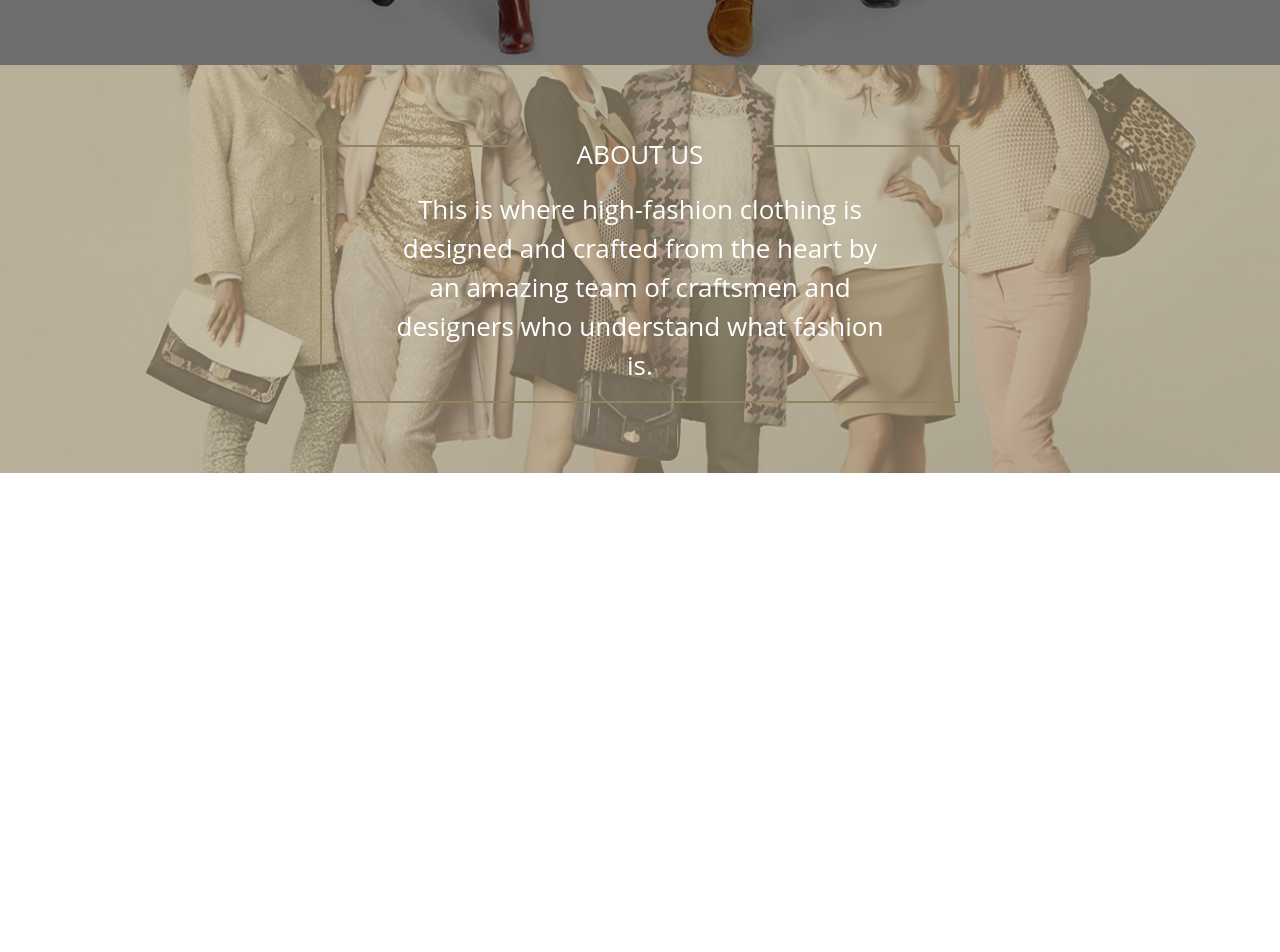
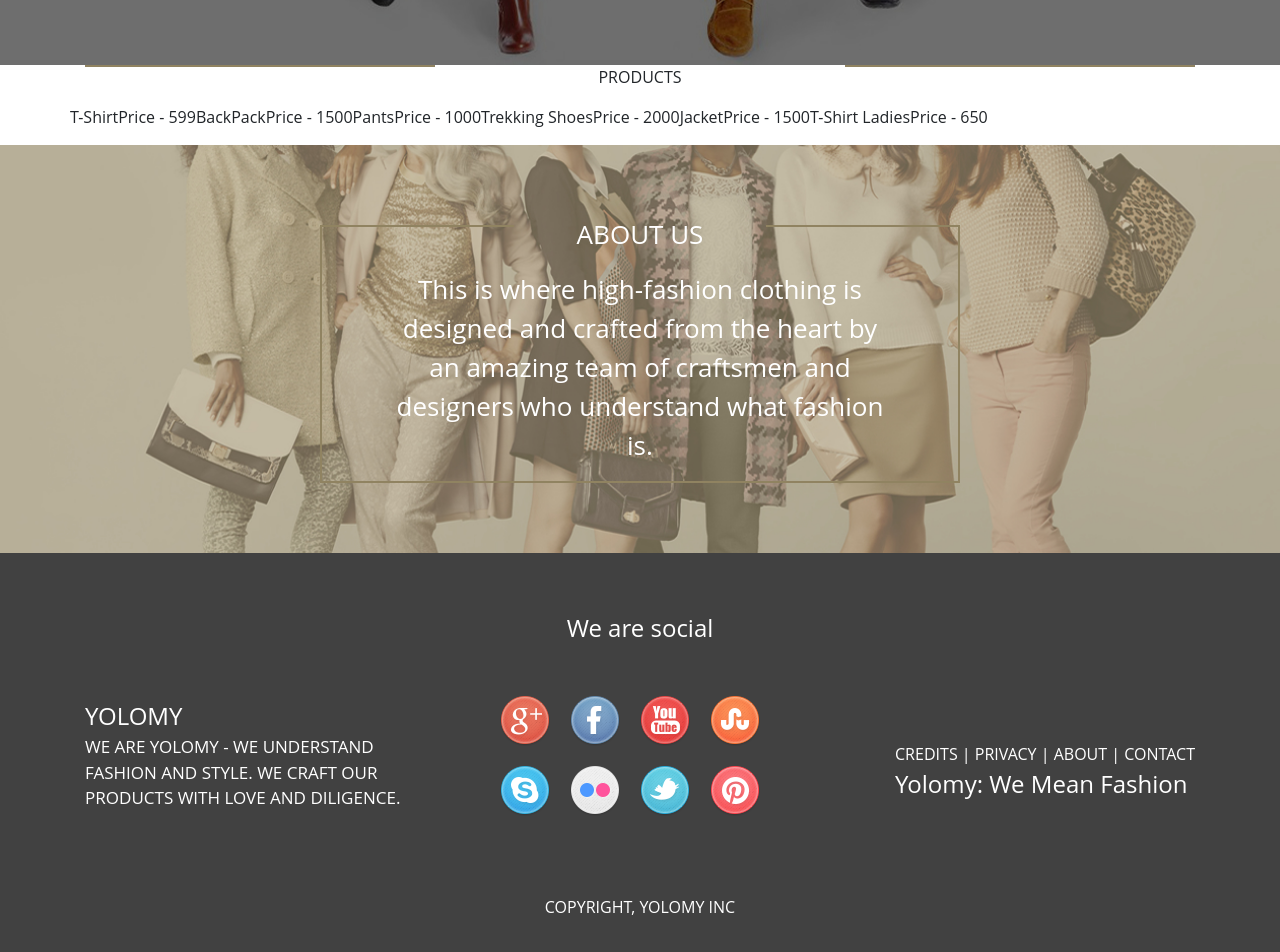
Before and after one commit to C-ollo/yolomy, a React (Create React App) app: page / in a window 1280 px wide. Shown: the part 676-1628 px from the top of the page. Before the commit the page ends 1149 px from the top, so only its background shows below. Built offline with nearby package versions, Linux system fonts and the light colour scheme.

Commit message:
added product list

```diff
--- a/src/components/App.js
+++ b/src/components/App.js
@@ -2,13 +2,17 @@
 import '../styles/App.css';
 import Header from './Header';
 import AboutUs from './AboutUs';
+import Footer from './Footer';
+import ProductList from './ProductList';
 
 function App() {
  return (
     <React.Fragment>
       <div className="container-fluid">
         <Header/>
+        <ProductList/>
         <AboutUs />
+        <Footer />
       </div>
     </React.Fragment>
  )
--- /dev/null
+++ b/src/components/Footer.js
@@ -0,0 +1,75 @@
+import React, { Component } from 'react';
+import '../styles/footer.css';
+import g_plus from '../images/social_icons/g_plus.png';
+import facebook from '../images/social_icons/facebook.png';
+import youtube from '../images/social_icons/you_tube.png';
+import stumble_upon from '../images/social_icons/stumble_upon.png';
+import skype from '../images/social_icons/skype.png';
+import flickr from '../images/social_icons/flickr.png';
+import twitter from '../images/social_icons/twitter.png';
+import pinterest from '../images/social_icons/pinterest.png';
+
+function Footer () {
+   return (
+       <React.Fragment>
+           <div className="footer" >
+               <div className="container">
+                   <div className="row">
+
+                       <div className="col-md-4">
+
+                           <div className="yolomy-div">
+                               <div className="yolomy">YOLOMY</div>
+                               <p className="yolomy-desc">
+                                   WE ARE YOLOMY - WE UNDERSTAND <br />
+                                   FASHION AND STYLE. WE CRAFT OUR <br />
+                                   PRODUCTS WITH LOVE AND DILIGENCE. <br />
+                               </p>
+                           </div>
+
+                       </div>
+
+                       <div className="col-md-4">
+                           <p className="text-center yolomy">We are social</p>
+                           <br />
+
+                           <p className="mx-auto icons">
+                               <img src={g_plus} className="socio-icon" alt="g-plus"/>
+                               <img src={facebook} className="socio-icon" alt="facebook"/>
+                               <img src={youtube} className="socio-icon" alt="youtube"/>
+                               <img src={stumble_upon} className="socio-icon" alt="stumble upon"/>
+                               <img src={skype} className="socio-icon" alt="skype" />
+                               <img src={flickr} className="socio-icon" alt="flickr" />
+                               <img src={twitter} className="socio-icon" alt="twitter" />
+                               <img src={pinterest} className="socio-icon" alt="pinterest" />
+                           </p>
+                       </div>
+
+                       <div className="col-md-4">
+                           <div className="footer-links-slogan float-md-right">
+                               <div className="footer-links text-center">
+                                   CREDITS | PRIVACY | ABOUT | CONTACT
+                               </div>
+                               <div className="slogan yolomy">
+                                   Yolomy: We Mean Fashion
+                               </div>
+                           </div>
+
+                       </div>
+
+                       <div className="hide-on-mobile">
+                           &nbsp;
+                       </div>
+
+                       <div className="col-12">
+                           <p className="text-center copyrights">COPYRIGHT, YOLOMY INC</p>
+                       </div>
+                   </div>
+               </div>
+
+           </div>
+       </React.Fragment>
+   )
+}
+
+export default Footer;
--- /dev/null
+++ b/src/components/Product.js
@@ -0,0 +1,18 @@
+import '../styles/product.css';
+import React from 'react';
+import PropTypes from 'prop-types';
+function Product(props) {
+
+   return (
+       <React.Fragment>
+           <p> {props.name} </p>
+           <p>Price - {props.price} </p>
+       </React.Fragment>
+   )
+}
+Product.propTypes ={
+    name: PropTypes.string,
+    Price: PropTypes.string
+ }
+
+export default Product
--- /dev/null
+++ b/src/components/ProductList.js
@@ -0,0 +1,99 @@
+
+import React from 'react';
+
+import '../styles/productlist.css';
+
+import Product from './Product';
+
+import tshirt from '../images/products/tshirt.png';
+import backpack from '../images/products/backpack.png';
+import pants from '../images/products/pants.png';
+import trekkingshoes from '../images/products/trekkingshoes.png';
+import giacket from '../images/products/giacket.png';
+import tshirt_ladies from '../images/products/tshirt_ladies.png';
+
+// ActualProductList
+const actualProductList = [
+
+
+   {
+       name: 'T-Shirt',
+       price: '599',
+       photo: tshirt,
+       id: "1"
+   },
+   {
+       name: 'BackPack',
+       price: '1500',
+       photo: backpack,
+       id: "2"
+   },
+   {
+       name: 'Pants',
+       price: '1000',
+       photo: pants,
+       id: '3'
+   },
+   {
+       name: 'Trekking Shoes',
+       price: '2000',
+       photo: trekkingshoes,
+       id: '4'
+   },
+   {
+       name: 'Jacket',
+       price: '1500',
+       photo: giacket,
+       id: '5'
+   },
+   {
+       name:'T-Shirt Ladies',
+       price: '650',
+       photo: tshirt_ladies,
+       id: '6'
+   }
+]
+
+function ProductList() {
+   return (
+       <React.Fragment>
+       <div className='container' id="products">
+           <div className="row pdg-line">
+
+               {/* Product Title */}
+               <div className="col-4 col-sm-4 col-md-4">
+
+                           <div className="abt-top-border"> </div>
+                       </div>
+                       <div className="col-4 col-sm-4 col-md-4">
+                           <p className="product-title text-center">PRODUCTS </p>
+                       </div>
+                       <div className="col-4 col-sm-4 col-md-4">
+                           <div className="abt-top-border"> </div>
+               </div>
+
+           </div>
+
+           {/* Product List */}
+           <div className="men-products">
+               <div className="row">
+               {actualProductList.map((product) =>
+                   <  Product
+                   photo = {product.photo}
+                   name = {product.name}
+                   price = {product.price}
+                   id = {product.id}
+                   key= {product.id}/>
+
+               )}
+               </div>
+
+           </div>
+
+       </div>
+
+       </React.Fragment>
+   )
+}
+
+export default ProductList;
--- /dev/null
+++ b/src/styles/footer.css
@@ -0,0 +1,28 @@
+/* footer */
+.footer{
+    background-color: #414141;
+    padding-top: 57px;
+    padding-bottom: 33px;
+    color: #fff;
+   }
+   .yolomy{
+    font-size: 24px;
+   }
+   .icons{
+    width:300px;
+   }
+   .socio-icon{
+    padding: 10px;
+   }
+   .footer-links-slogan{
+    padding-top: 132px;
+   }
+   .yolomy-desc{
+    font-size: 17px;
+   }
+   .yolomy-div{
+    padding-top: 88px;
+   }
+   .hide-on-mobile{
+    height: 53px;
+   }
```
Also changed, not shown: src/styles/product.css (added), src/styles/productlist.css (added).
